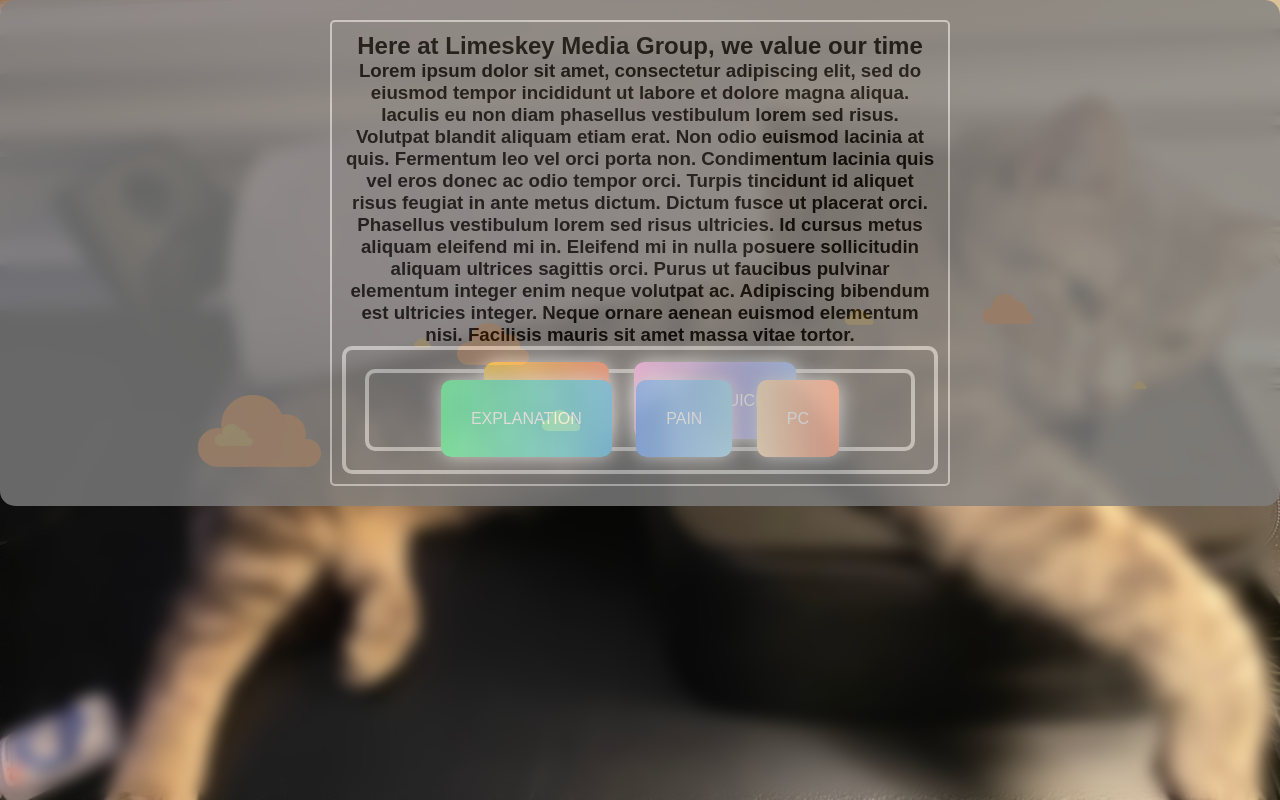
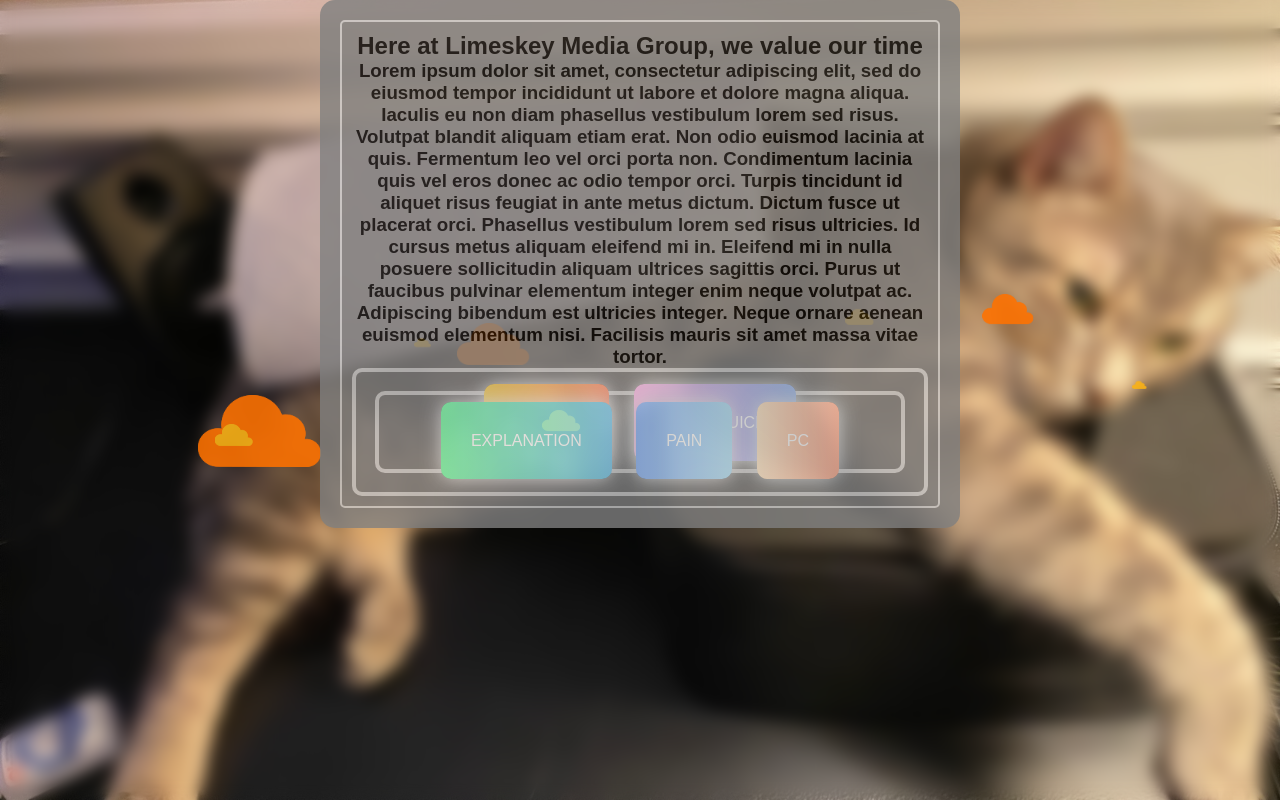
Before and after one commit to LimesKey/limeskey.com, a SvelteKit app: page / in a window 1280 px wide. Built offline with nearby package versions, Linux system fonts and the light colour scheme.

Commit message:
Update +page.svelte

```diff
--- a/src/routes/+page.svelte
+++ b/src/routes/+page.svelte
@@ -1,5 +1,5 @@
 <script>
-	import { fix_position } from "svelte/internal";
+	import { end_hydrating, fix_position } from "svelte/internal";
 	import buttons from '/src/components/bubble.svelte';
 </script>
 
@@ -30,37 +30,37 @@
 	<main>
 		<style>
 			.main {
-					display: grid;
-					height: 100vh;
-					width: 100vw;
+					display: flex;
+					min-height: 100vh;
+					min-height: 100vw;
+					justify-content: center;
+					align-items: center;
 				}
 		</style>
 
 		<div class="home">
 			<style>
 				.home {
+					display: flex;
 					background-color: gray;
 					border-radius: 15px;
-					place-items: center;
 					opacity: 0.8;
-					place-content: center start;
-					place-items: center;
 					padding: 20px;
+					max-width: 50%;
+
+					margin-left: auto;
+					margin-right: auto;
 				}
 			</style>
 
 			<div class="title-box">
 				<style>
 					.title-box {
-						margin: 0 auto;
 						padding: 20px;
 						text-align: center;
 						border: 2px solid #ccc;
 						border-radius: 5px;
 						overflow-wrap: break-word;
-						width: 50%;
-						justify-content: center;
-						height: 50%;
 						padding: 10px;
 					}
 				</style>
@@ -69,8 +69,6 @@
 				<div class="buttons">
 					<style>
 						.buttons {
-							margin: auto;
-							justify-content: center;
 							padding: 19px;
 							border: 4px solid #ccc;
 							border-radius: 10px;
```
